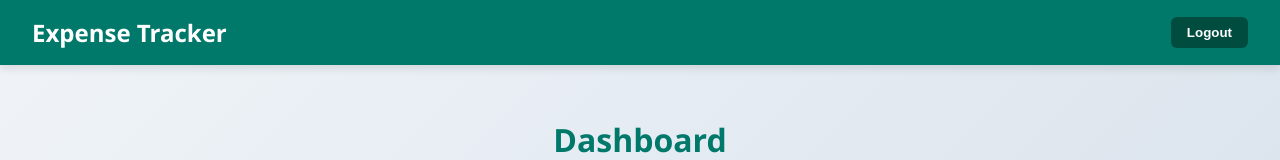
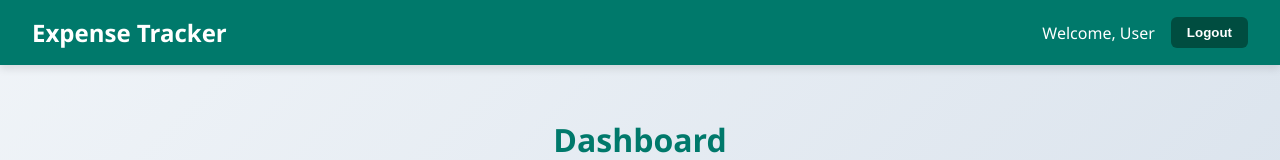
Before and after one commit to tom-samuel/expense-tracker, a React (Vite) app: page / in a window 1280 px wide. Both pictures are taken after typing "name@example.com", "Sample123" into the empty fields and a click on the button "Login". Shown: the top 160 px of the page. Built offline with nearby package versions, Linux system fonts and the light colour scheme.

Commit message:
Update Navbar.jsx

```diff
--- a/src/components/Navbar.jsx
+++ b/src/components/Navbar.jsx
@@ -12,6 +12,8 @@ function Navbar({ onLogout }) {
       boxShadow: "0 4px 8px rgba(0,0,0,0.1)"
     }}>
       <h2 style={{ margin: 0 }}>Expense Tracker</h2>
+      <div style={{ display: "flex", alignItems: "center", gap: "1rem" }}>
+        <span>Welcome, User</span>
         <button
           onClick={onLogout}
           style={{
@@ -25,6 +27,7 @@ function Navbar({ onLogout }) {
         >
           Logout
         </button>
+      </div>
     </nav>
   );
 }
```
Lines whose indentation alone changed are shown as unchanged.
